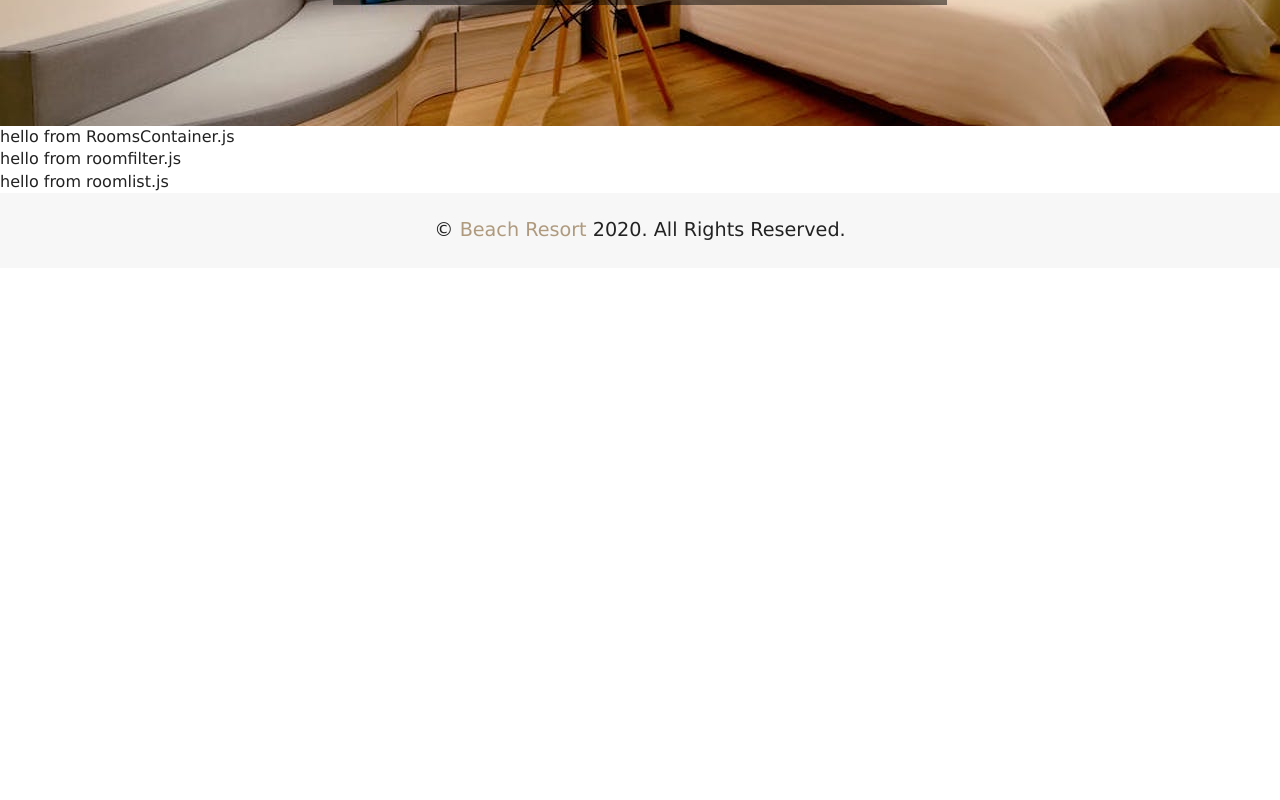
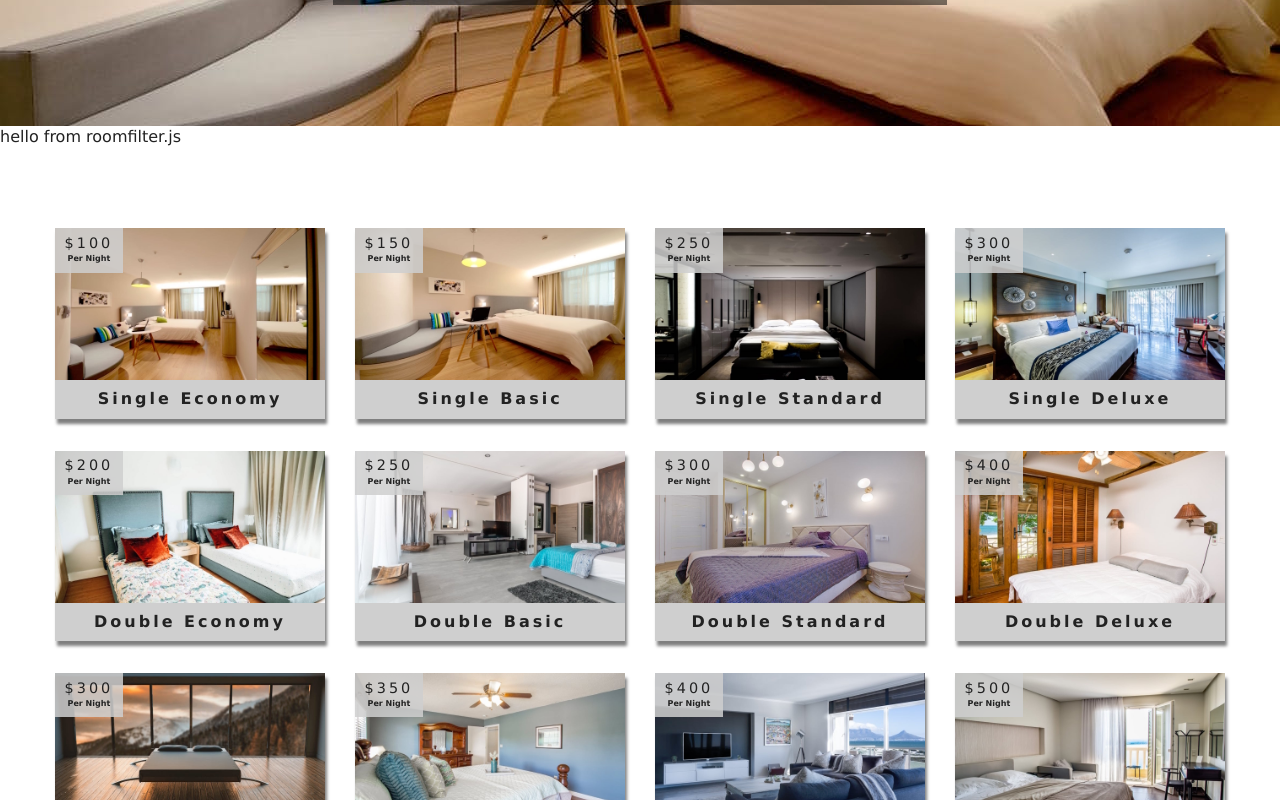
Before and after one commit to DevishBaidawarChhetri/react-beach-resort, a React (Create React App) app: page /rooms in a window 1280 px wide. Shown: the part 420-1220 px from the top of the page. Before the commit the page ends 800 px from the top, so only its background shows below. Built offline with nearby package versions, Linux system fonts and the light colour scheme.

Commit message:
Rooms rendred to rooms component

```diff
--- a/src/App.js
+++ b/src/App.js
@@ -19,7 +19,7 @@ function App () {
 					<Route component={ Error } />
 				</Switch>
 			</Router>
-			<Footer/>
+			<Footer />
 		</React.Fragment>
 	);
 }
--- a/src/Context.js
+++ b/src/Context.js
@@ -53,11 +53,11 @@ class RoomProvider extends Component {
 const RoomConsumer = RoomContext.Consumer;
 
 // Higher Order Component
-export function withRoomConsumer( Component ){
+export function withRoomConsumer ( Component ) {
 	return function ConsumerWrapper ( props ) {
 		return <RoomConsumer>
 			{
-				value => <Component { ...props } context={ value }/>
+				value => <Component { ...props } context={ value } />
 			}
 		</RoomConsumer>
 	}
--- a/src/components/RoomContainer.js
+++ b/src/components/RoomContainer.js
@@ -13,11 +13,10 @@ function RoomContainer ( { context } ) {
 		return <Loading />;
 	}
 	return (
-		<div>
-			hello from RoomsContainer.js
+		<React.Fragment>
 			<RoomFilter rooms={ rooms } />
 			<RoomList rooms={ sortedRooms } />
-		</div>
+		</React.Fragment>
 	)
 }
 
--- a/src/components/RoomList.js
+++ b/src/components/RoomList.js
@@ -1,9 +1,24 @@
 import React from 'react'
+import Room from './Room'
 
-export default function RoomList () {
+export default function RoomList ( { rooms } ) {
+	if ( rooms.length === 0 )
+	{
+		return (
+			<div className="empty-search">
+				<h3>Unfortunately no rooms matched your search parameters</h3>
+			</div>
+		)
+	}
 	return (
-		<div>
-			hello from roomlist.js
-		</div>
+		<section className="roomslist">
+			<div className="roomslist-center">
+				{
+					rooms.map( items => {
+						return <Room key={ items.id } room={ items } />;
+					} )
+				}
+			</div>
+		</section>
 	)
 }
--- a/src/pages/SingleRoom.js
+++ b/src/pages/SingleRoom.js
@@ -41,7 +41,7 @@ export default class SingleRoom extends Component {
 						title={ `${ name } room` }
 					>
 						<Link to="/rooms/" className="btn-primary">
-							Back to room
+							Back to rooms
 					</Link>
 					</Banner>
 				</StyledHero>
```
